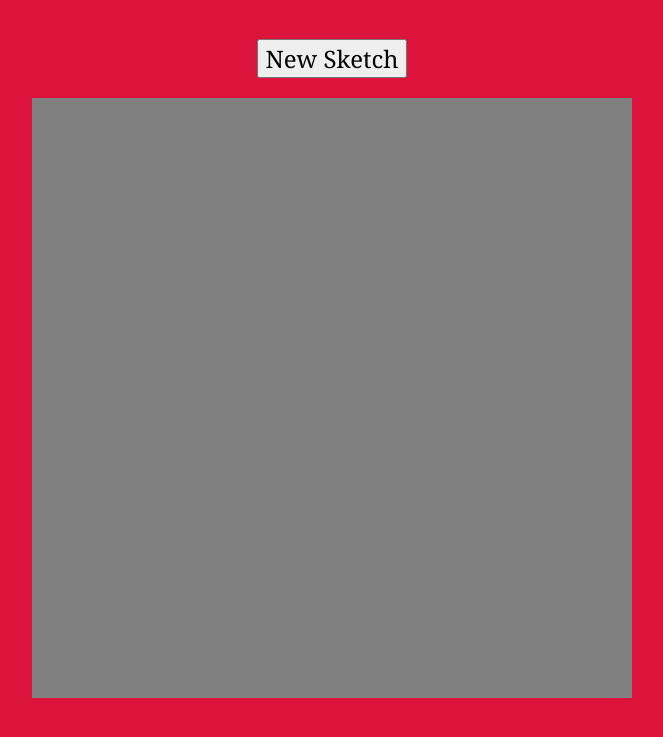
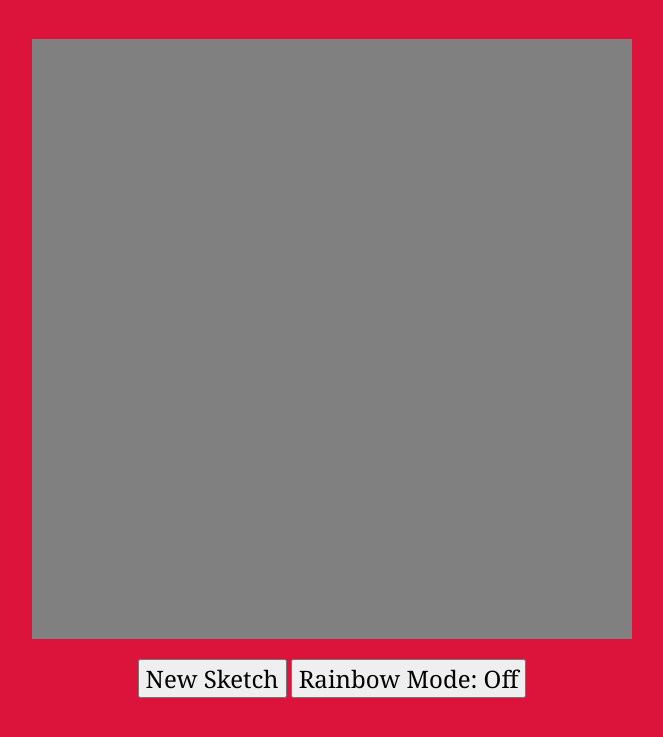
Before and after one commit to Mwigand32/etch-a-sketch, a plain HTML site: page index.html in a window 1280 px wide. Shown: the part 61-798 px from the top of the page, without its empty margins (308-971 px from the left). Drawn offline with Linux system fonts and the light colour scheme.

Commit message:
Added button to toggle on or off random color feature.
All buttons repositioned to the bottom of the page to mimic knobs on an Etch-a-Sketch.

```diff
--- a/index.html
+++ b/index.html
@@ -9,10 +9,11 @@
     <body>
         <h1>Etch-a-Sketch!</h1>
 
-        <button onclick="resetGrid()">New Sketch</button>
+        <div class="container"></div>
 
-        <div class="container">
-
+        <div class="buttons">
+            <button onclick="resetGrid()">New Sketch</button>
+            <button id="rainbow-button" onclick="toggleRainbow()">Rainbow Mode: Off</button>
         </div>
     </body>
 
```
